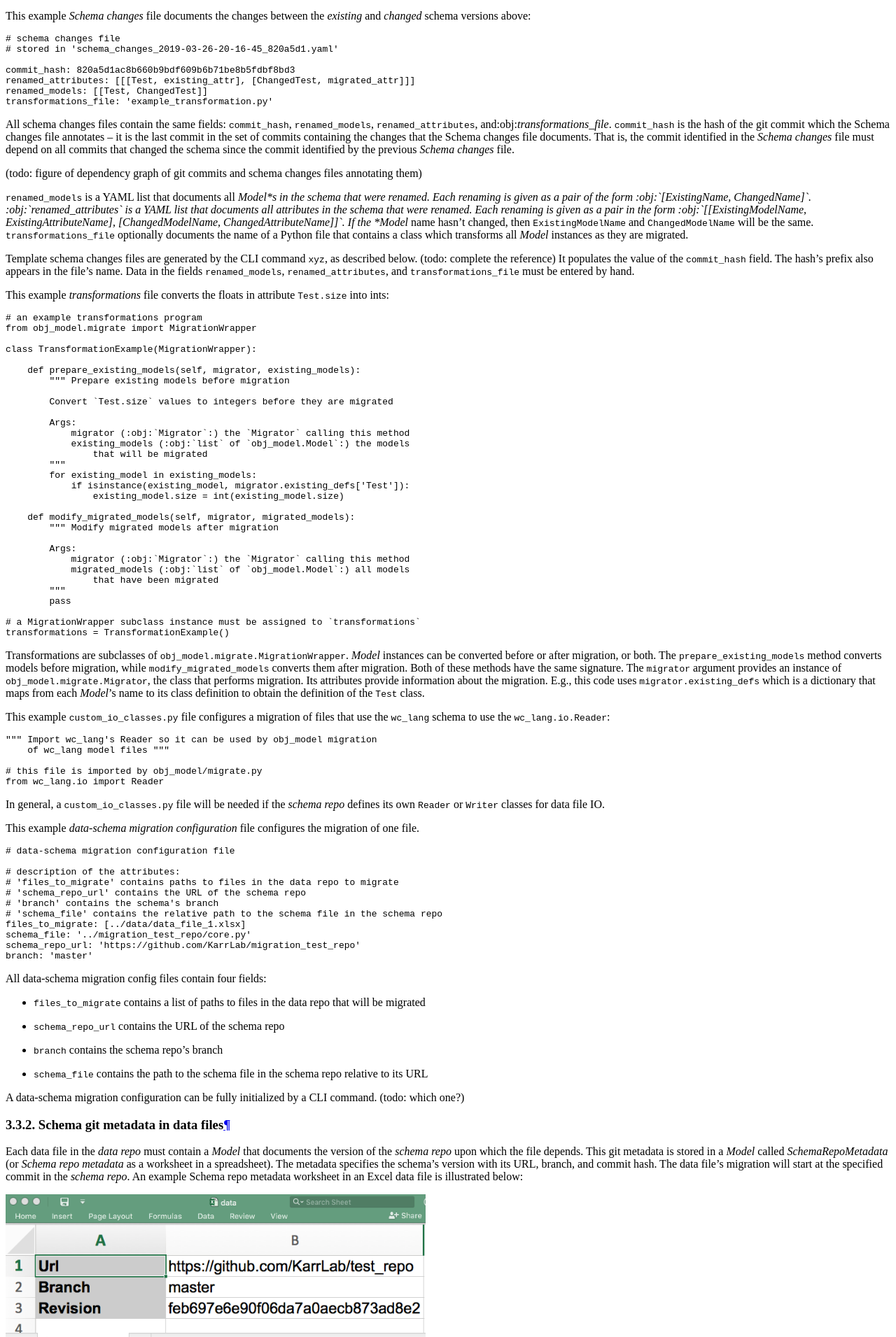
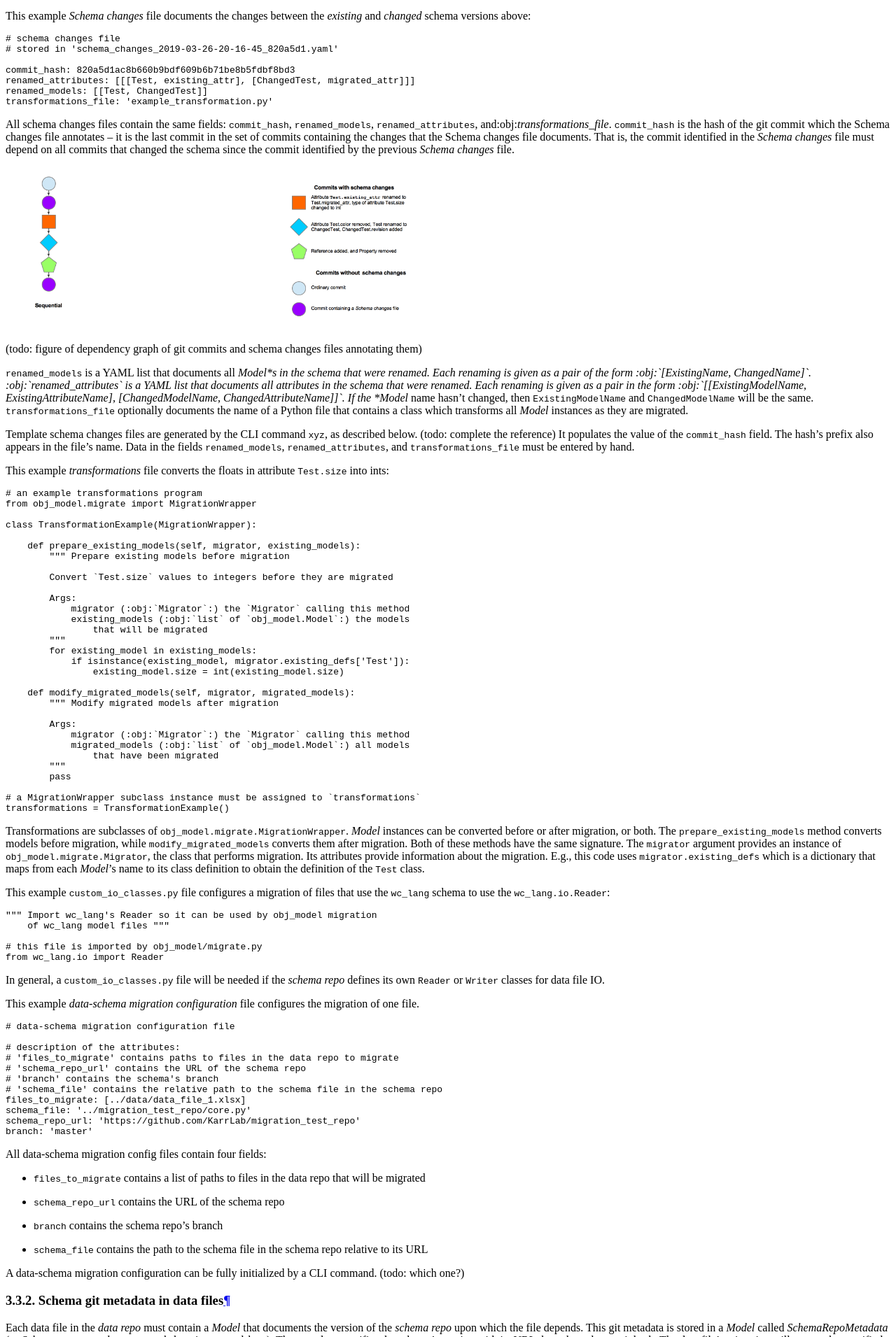
Before and after one commit to KarrLab/obj_tables, a Sphinx documentation site: the page built from docs/migration.rst, in a window 1280 px wide. Shown: the part 3663-5574 px from the top of the page at 70% size. Built offline with Sphinx 7.4.7 and the Read the Docs theme 2.0.0, drawn with Linux system fonts in a browser that asks for light colours; pages that are not in the unit, such as notebooks, are missing from menus.

Commit message:
add Dependency graph of git commits and schema changes files annotating them

```diff
--- a/docs/migration.rst
+++ b/docs/migration.rst
@@ -138,6 +138,10 @@ last commit in the set of commits containing the changes that the Schema changes
 That is, the commit identified in the *Schema changes* file must depend on all
 commits that changed the schema since the commit identified by the previous *Schema changes* file.
 
+.. image:: migration/figures/commit_dependencies.png
+  :width: 600
+  :alt: Dependency graph of git commits and schema changes files annotating them
+
 (todo: figure of dependency graph of git commits and schema changes files annotating them)
 
 :obj:`renamed_models` is a YAML list that
```
Also changed, not shown: docs/migration/figures/commit_dependencies.png (added).
